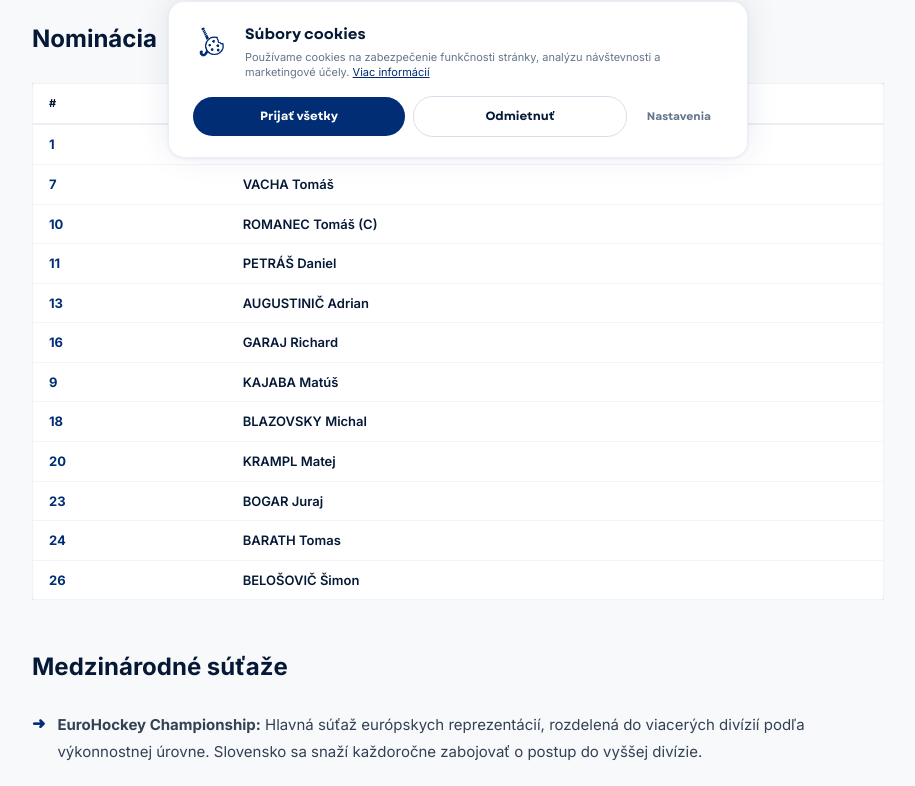
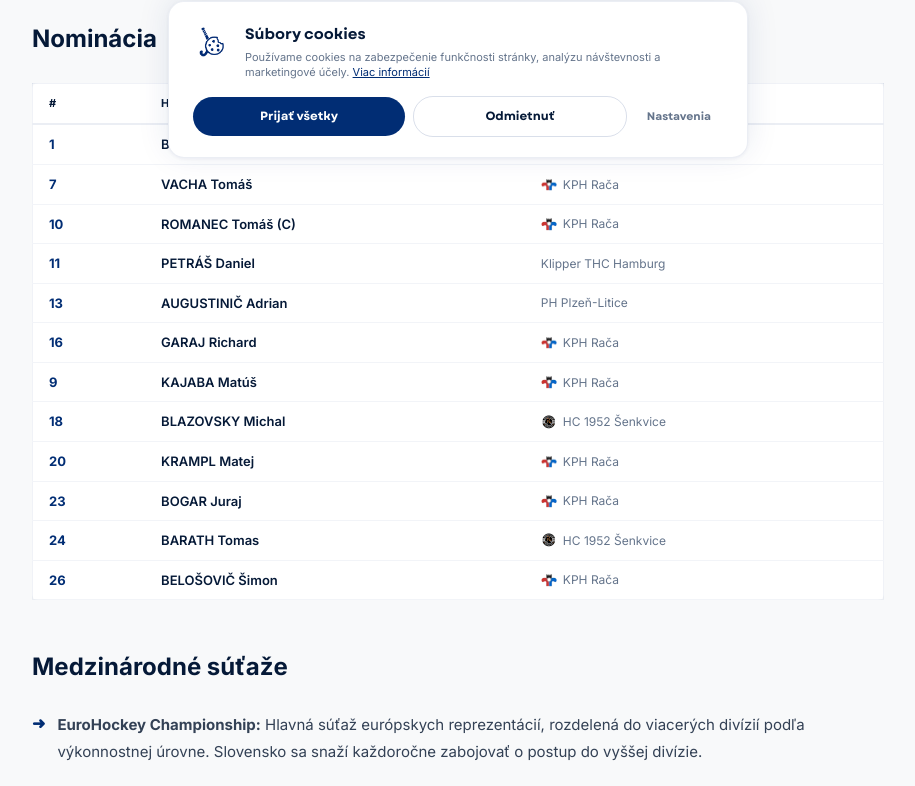
Before and after one commit to andreakollova/szphnew, a Next.js app in the folder apps/szph/: page /reprezentacia/muzi in a window 1280 px wide. Shown: the part 642-1428 px from the top of the page, without its empty margins (182-1097 px from the left). Built offline with nearby package versions, Linux system fonts and the light colour scheme; no server answers; the database is empty.

Commit message:
feat: add club names and logos to muzi nomination table
Co-Authored-By: Andrea Kollova <kollova@drixton.com>

```diff
--- a/apps/szph/app/reprezentacia/muzi/page.tsx
+++ b/apps/szph/app/reprezentacia/muzi/page.tsx
@@ -1,3 +1,4 @@
+import Image from "next/image";
 import type { Metadata } from "next";
 import Link from "next/link";
 
@@ -42,26 +43,33 @@ export default function MuziPage() {
               <tr style={{ borderBottom: "2px solid rgba(1,45,116,0.08)" }}>
                 <th className="px-4 py-3 text-left font-bold text-[#051937]" style={{ fontSize: "11px" }}>#</th>
                 <th className="px-4 py-3 text-left font-bold text-[#051937]" style={{ fontSize: "11px" }}>Hráč</th>
+                <th className="px-4 py-3 text-left font-bold text-[#051937]" style={{ fontSize: "11px" }}>Klub</th>
               </tr>
             </thead>
             <tbody>
               {[
-                { n: 1, name: "BOGÁR Jakub" },
-                { n: 7, name: "VACHA Tomáš" },
-                { n: 10, name: "ROMANEC Tomáš (C)" },
-                { n: 11, name: "PETRÁŠ Daniel" },
-                { n: 13, name: "AUGUSTINIČ Adrian" },
-                { n: 16, name: "GARAJ Richard" },
-                { n: 9, name: "KAJABA Matúš" },
-                { n: 18, name: "BLAZOVSKY Michal" },
-                { n: 20, name: "KRAMPL Matej" },
-                { n: 23, name: "BOGAR Juraj" },
-                { n: 24, name: "BARATH Tomas" },
-                { n: 26, name: "BELOŠOVIČ Šimon" },
+                { n: 1, name: "BOGÁR Jakub", club: "SK Slavia Praha", logo: "/images/timy/SLA.webp" },
+                { n: 7, name: "VACHA Tomáš", club: "KPH Rača", logo: "/images/timy/Raca-logo-70x58-1-32x27.webp" },
+                { n: 10, name: "ROMANEC Tomáš (C)", club: "KPH Rača", logo: "/images/timy/Raca-logo-70x58-1-32x27.webp" },
+                { n: 11, name: "PETRÁŠ Daniel", club: "Klipper THC Hamburg" },
+                { n: 13, name: "AUGUSTINIČ Adrian", club: "PH Plzeň-Litice" },
+                { n: 16, name: "GARAJ Richard", club: "KPH Rača", logo: "/images/timy/Raca-logo-70x58-1-32x27.webp" },
+                { n: 9, name: "KAJABA Matúš", club: "KPH Rača", logo: "/images/timy/Raca-logo-70x58-1-32x27.webp" },
+                { n: 18, name: "BLAZOVSKY Michal", club: "HC 1952 Šenkvice", logo: "/images/timy/SEN.webp" },
+                { n: 20, name: "KRAMPL Matej", club: "KPH Rača", logo: "/images/timy/Raca-logo-70x58-1-32x27.webp" },
+                { n: 23, name: "BOGAR Juraj", club: "KPH Rača", logo: "/images/timy/Raca-logo-70x58-1-32x27.webp" },
+                { n: 24, name: "BARATH Tomas", club: "HC 1952 Šenkvice", logo: "/images/timy/SEN.webp" },
+                { n: 26, name: "BELOŠOVIČ Šimon", club: "KPH Rača", logo: "/images/timy/Raca-logo-70x58-1-32x27.webp" },
               ].map((p, i) => (
                 <tr key={i} style={{ borderBottom: "1px solid rgba(1,45,116,0.05)" }}>
                   <td className="px-4 py-2.5 font-bold text-[#012d74]" style={{ fontSize: "13px" }}>{p.n}</td>
                   <td className="px-4 py-2.5 text-[#051937] font-semibold" style={{ fontSize: "13px" }}>{p.name}</td>
+                  <td className="px-4 py-2.5" style={{ fontSize: "12px" }}>
+                    <div className="flex items-center gap-1.5">
+                      {p.logo && <Image src={p.logo} alt="" width={16} height={16} className="object-contain" />}
+                      <span className="text-[#64748b]">{p.club}</span>
+                    </div>
+                  </td>
                 </tr>
               ))}
             </tbody>
```
